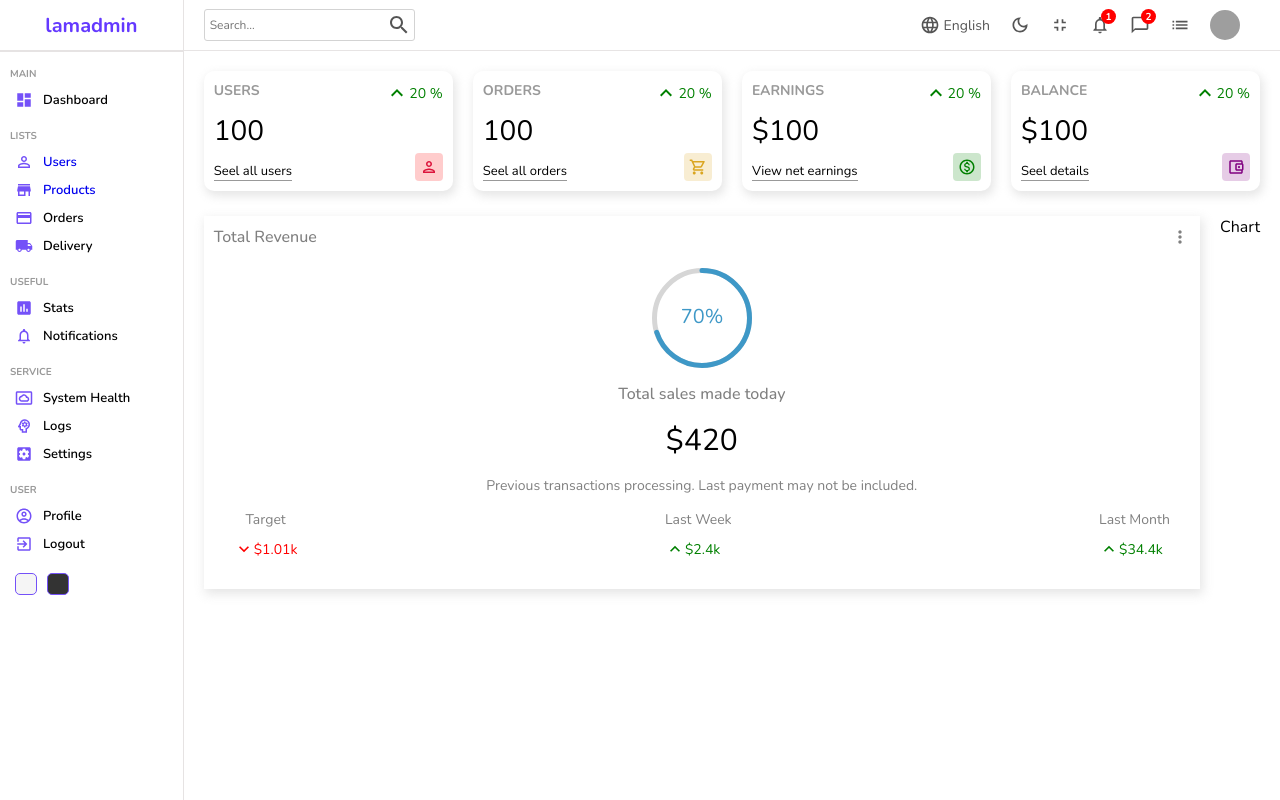
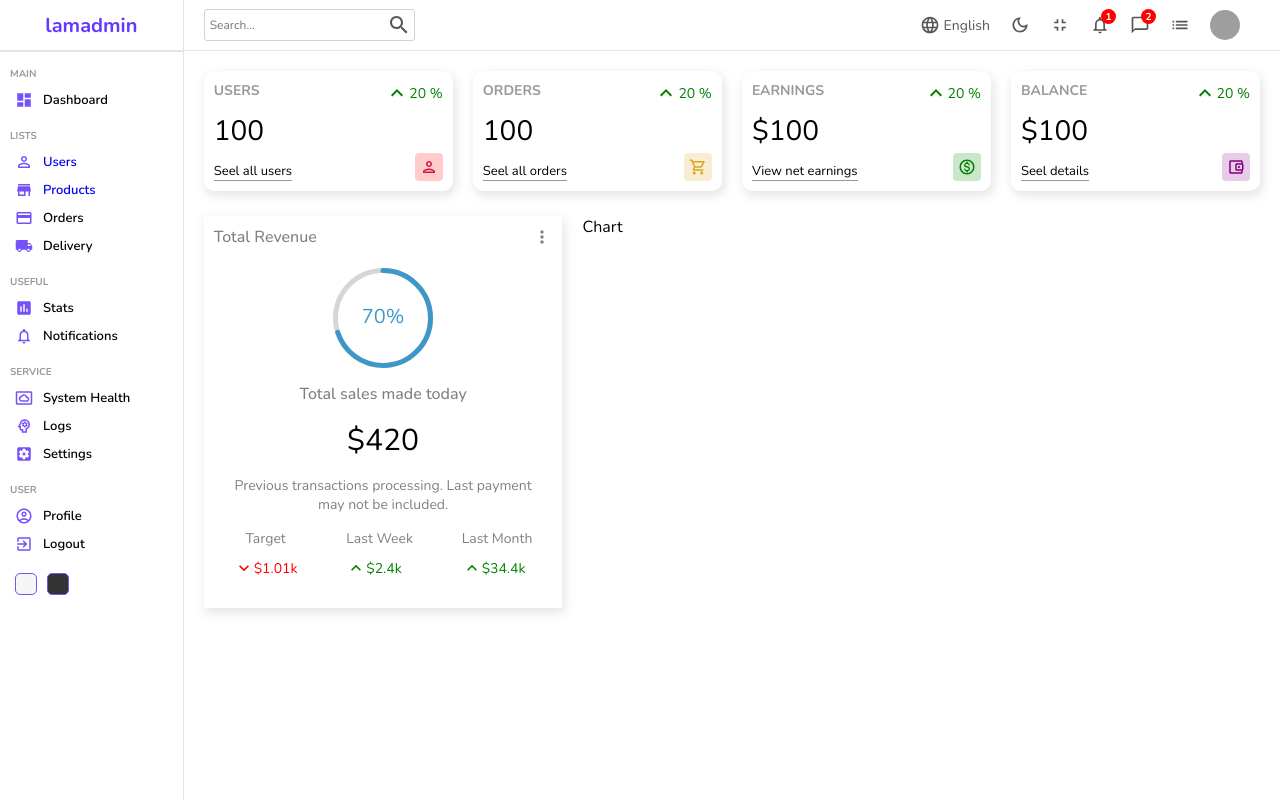
Before and after one commit to FabKaiz/booking-mern-clone, a React (Create React App) app in the folder admin/: page / in a window 1280 px wide. Built offline with nearby package versions, Linux system fonts and the light colour scheme; grey boxes are pictures that could not be loaded.

Commit message:
added flex

```diff
--- a/admin/src/components/chart/chart.scss
+++ b/admin/src/components/chart/chart.scss
@@ -1,3 +1,3 @@
 .chart {
-
+  flex: 4;
 }
```
